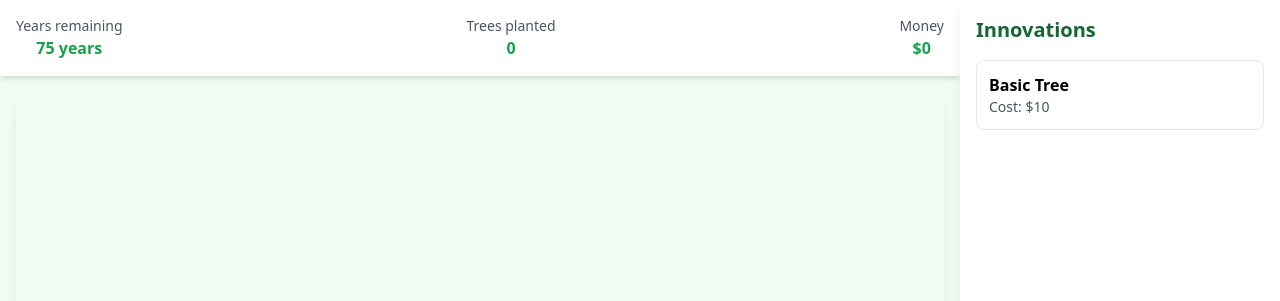
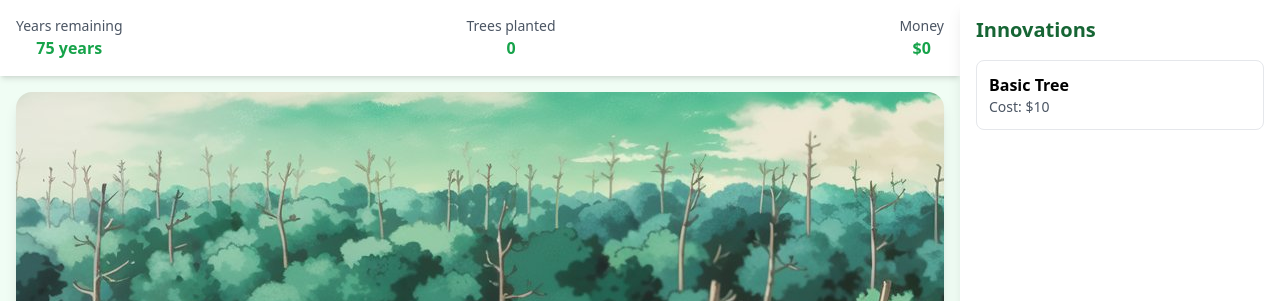
Before and after one commit to ElCabrii/TreeClicker, a plain HTML site: page index.html in a window 1280 px wide. Shown: the top 301 px of the page. Drawn offline with nearby package versions, Linux system fonts and the light colour scheme.

Commit message:
Fix background image path in TreeClicker game

```diff
--- a/index.html
+++ b/index.html
@@ -29,7 +29,7 @@
 
         <!-- Main Game Area -->
         <div class="flex-1 p-4">
-            <div class="h-full bg-[url('/static/forest.jpeg')] bg-fill bg-center bg-no-repeat rounded-2xl shadow-lg flex flex-col items-center justify-between">
+            <div class="h-full bg-[url('forest.jpeg')] bg-fill bg-center bg-no-repeat rounded-2xl shadow-lg flex flex-col items-center justify-between">
                 <div class="flex-1 flex flex-col items-center justify-center space-y-16">
                     <h1 class="text-4xl font-bold text-white uppercase text-center drop-shadow-lg mt-8">Plant a tree !</h1>
                     <button id="plant-button" class="uppercase bg-green-500 hover:bg-green-600 active:bg-green-700 transform active:scale-95 transition-all text-white text-4xl font-bold py-8 px-16 rounded-2xl shadow-lg">
```
